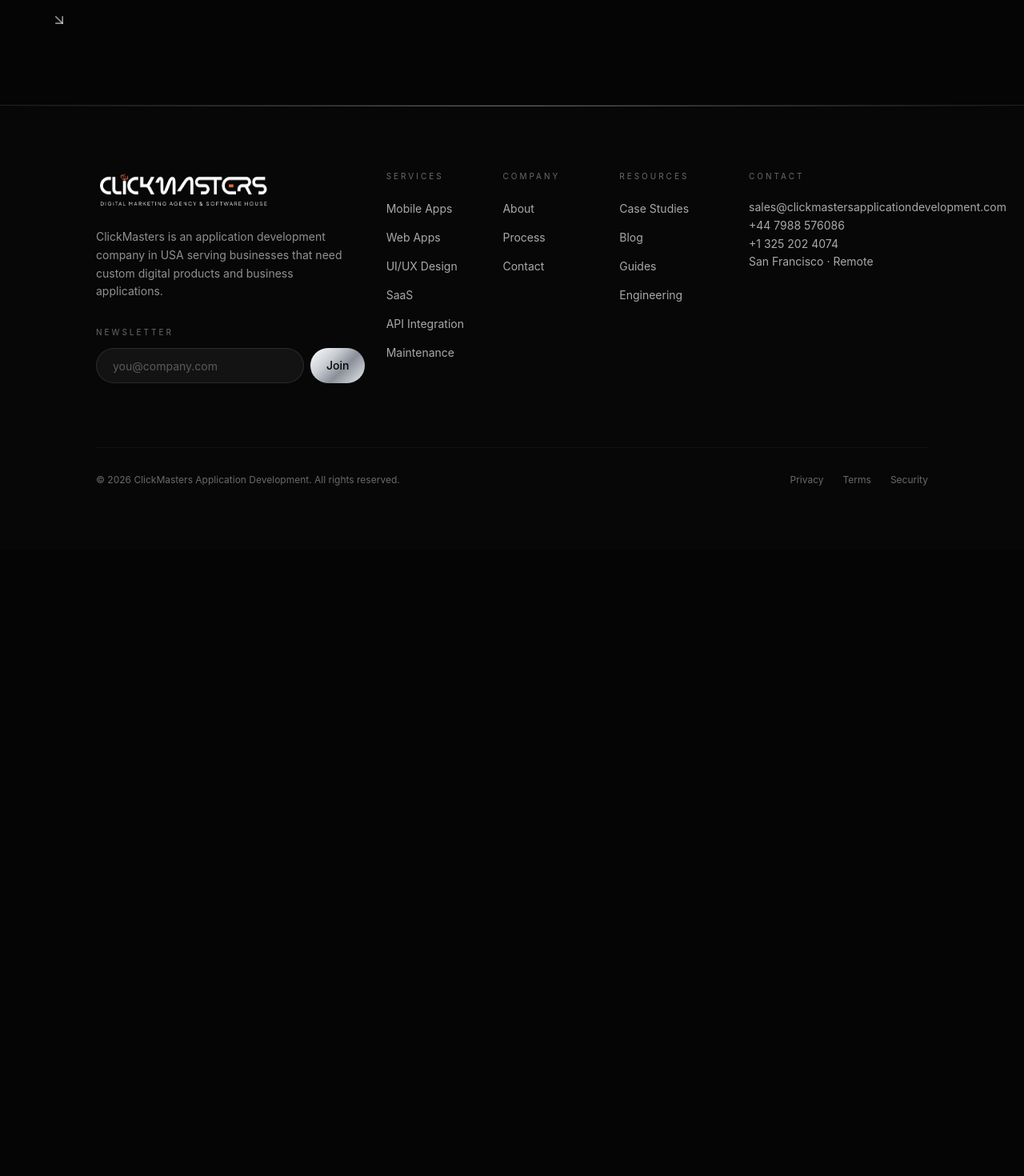
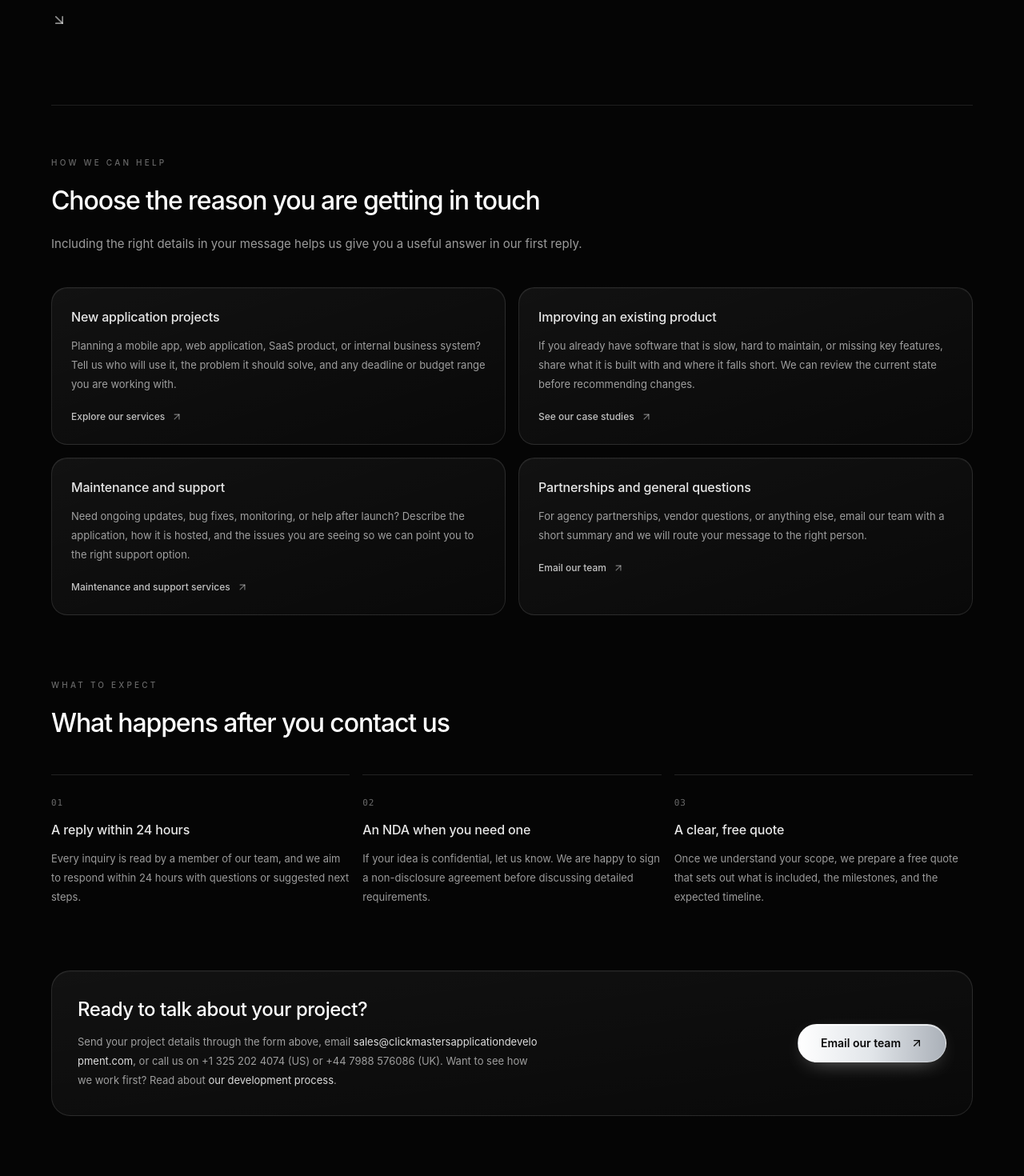
Before and after one commit to clickmaster4285/ApplicationDevelopmentCompany, a Next.js app: page /contact in a window 1280 px wide. Shown: the part 1060-2530 px from the top of the page at 80% size. Before the commit the page ends 1748 px from the top, so only its background shows below. Built offline with nearby package versions, Linux system fonts and the light colour scheme.

Commit message:
Refactor contact page metadata and enhance inquiry sections

```diff
--- a/app/contact/page.tsx
+++ b/app/contact/page.tsx
@@ -1,17 +1,74 @@
 import type { Metadata } from "next";
 import { ArrowDownRight, ArrowUpRight, Clock3, Mail, MapPin, Phone } from "lucide-react";
+import Link from "next/link";
+import { canonicalUrl } from "@/lib/site";
 import { ContactForm } from "./contact-form";
 
+const pageTitle = "Contact ClickMasters | Start a Project";
+const pageDescription =
+  "Tell ClickMasters about your application idea. Our team will review your requirements and get back to you about the next steps.";
+
 export const metadata: Metadata = {
-  title: "Contact ClickMasters | Start a Project",
-  description:
-    "Tell ClickMasters about your application idea. Our team will review your requirements and get back to you about the next steps.",
+  title: pageTitle,
+  description: pageDescription,
+  alternates: {
+    canonical: canonicalUrl("/contact"),
+  },
+  openGraph: {
+    title: pageTitle,
+    description: pageDescription,
+    type: "website",
+    url: canonicalUrl("/contact"),
+  },
+  twitter: {
+    card: "summary_large_image",
+    title: pageTitle,
+    description: pageDescription,
+  },
 };
 
 const steps = [
   { number: "01", title: "Tell us what you have in mind" },
   { number: "02", title: "We review your goals and requirements" },
   { number: "03", title: "We get back to you with next steps" },
+];
+
+const inquiryTypes = [
+  {
+    title: "New application projects",
+    body: "Planning a mobile app, web application, SaaS product, or internal business system? Tell us who will use it, the problem it should solve, and any deadline or budget range you are working with.",
+    link: { label: "Explore our services", href: "/services" },
+  },
+  {
+    title: "Improving an existing product",
+    body: "If you already have software that is slow, hard to maintain, or missing key features, share what it is built with and where it falls short. We can review the current state before recommending changes.",
+    link: { label: "See our case studies", href: "/case-studies" },
+  },
+  {
+    title: "Maintenance and support",
+    body: "Need ongoing updates, bug fixes, monitoring, or help after launch? Describe the application, how it is hosted, and the issues you are seeing so we can point you to the right support option.",
+    link: { label: "Maintenance and support services", href: "/services/software-maintenance-support" },
+  },
+  {
+    title: "Partnerships and general questions",
+    body: "For agency partnerships, vendor questions, or anything else, email our team with a short summary and we will route your message to the right person.",
+    link: { label: "Email our team", href: "mailto:sales@clickmastersapplicationdevelopment.com" },
+  },
+];
+
+const expectations = [
+  {
+    title: "A reply within 24 hours",
+    body: "Every inquiry is read by a member of our team, and we aim to respond within 24 hours with questions or suggested next steps.",
+  },
+  {
+    title: "An NDA when you need one",
+    body: "If your idea is confidential, let us know. We are happy to sign a non-disclosure agreement before discussing detailed requirements.",
+  },
+  {
+    title: "A clear, free quote",
+    body: "Once we understand your scope, we prepare a free quote that sets out what is included, the milestones, and the expected timeline.",
+  },
 ];
 
 export default function ContactPage() {
@@ -108,6 +165,79 @@ export default function ContactPage() {
             <ContactForm />
           </section>
         </div>
+
+        <section aria-labelledby="inquiry-types-heading" className="mt-20 border-t border-white/[0.1] pt-14 md:mt-24 md:pt-16">
+          <p className="mb-4 text-[10px] font-medium uppercase tracking-[0.32em] text-white/40">How we can help</p>
+          <h2 id="inquiry-types-heading" className="max-w-2xl text-[1.65rem] font-medium tracking-[-0.035em] text-white md:text-[2rem]">
+            Choose the reason you are getting in touch
+          </h2>
+          <p className="mt-4 max-w-2xl text-[15px] leading-7 text-white/60">
+            Including the right details in your message helps us give you a useful answer in our first reply.
+          </p>
+          <div className="mt-10 grid gap-4 sm:grid-cols-2">
+            {inquiryTypes.map((item) => (
+              <div
+                key={item.title}
+                className="rounded-[20px] border border-white/[0.11] bg-gradient-to-br from-white/[0.055] to-white/[0.02] p-6 shadow-[inset_0_1px_0_rgba(255,255,255,0.04)]"
+              >
+                <h3 className="text-base font-medium tracking-[-0.01em] text-white/90">{item.title}</h3>
+                <p className="mt-3 text-[13px] leading-6 text-white/60">{item.body}</p>
+                <Link
+                  href={item.link.href}
+                  className="group mt-5 inline-flex items-center gap-2 text-[12px] font-medium text-white/75 transition-colors hover:text-white"
+                >
+                  {item.link.label}
+                  <ArrowUpRight className="h-3.5 w-3.5 text-white/45 transition-transform duration-300 group-hover:-translate-y-0.5 group-hover:translate-x-0.5 group-hover:text-white/80" />
+                </Link>
+              </div>
+            ))}
+          </div>
+        </section>
+
+        <section aria-labelledby="expectations-heading" className="mt-16 md:mt-20">
+          <p className="mb-4 text-[10px] font-medium uppercase tracking-[0.32em] text-white/40">What to expect</p>
+          <h2 id="expectations-heading" className="max-w-2xl text-[1.65rem] font-medium tracking-[-0.035em] text-white md:text-[2rem]">
+            What happens after you contact us
+          </h2>
+          <ol className="mt-10 grid gap-4 md:grid-cols-3">
+            {expectations.map((item, index) => (
+              <li key={item.title} className="border-t border-white/[0.12] pt-5">
+                <span className="font-mono text-[11px] tracking-[0.08em] text-white/40">{String(index + 1).padStart(2, "0")}</span>
+                <h3 className="mt-3 text-base font-medium tracking-[-0.01em] text-white/90">{item.title}</h3>
+                <p className="mt-3 text-[13px] leading-6 text-white/60">{item.body}</p>
+              </li>
+            ))}
+          </ol>
+        </section>
+
+        <section
+          aria-labelledby="contact-cta-heading"
+          className="mt-16 flex flex-col gap-6 rounded-[24px] border border-white/[0.11] bg-gradient-to-br from-white/[0.055] to-white/[0.02] p-6 shadow-[inset_0_1px_0_rgba(255,255,255,0.04)] sm:p-8 md:mt-20 md:flex-row md:items-center md:justify-between"
+        >
+          <div className="max-w-xl">
+            <h2 id="contact-cta-heading" className="text-xl font-medium tracking-[-0.02em] text-white md:text-2xl">
+              Ready to talk about your project?
+            </h2>
+            <p className="mt-3 text-[13px] leading-6 text-white/60">
+              Send your project details through the form above, email{" "}
+              <a href="mailto:sales@clickmastersapplicationdevelopment.com" className="break-all text-white/85 underline-offset-4 hover:underline">
+                sales@clickmastersapplicationdevelopment.com
+              </a>
+              , or call us on +1 325 202 4074 (US) or +44 7988 576086 (UK). Want to see how we work first? Read about{" "}
+              <Link href="/process" className="text-white/85 underline-offset-4 hover:underline">
+                our development process
+              </Link>
+              .
+            </p>
+          </div>
+          <a
+            href="mailto:sales@clickmastersapplicationdevelopment.com"
+            className="group inline-flex h-12 shrink-0 items-center justify-center gap-3 rounded-full border border-white/35 bg-gradient-to-r from-white via-[#e1e5e9] to-[#aab0b8] px-7 text-sm font-semibold text-[#080808] shadow-[0_8px_28px_-14px_rgba(255,255,255,0.65),inset_0_1px_0_rgba(255,255,255,0.9)] transition duration-300 hover:-translate-y-0.5 hover:brightness-105"
+          >
+            Email our team
+            <ArrowUpRight className="h-4 w-4 transition-transform group-hover:-translate-y-0.5 group-hover:translate-x-0.5" />
+          </a>
+        </section>
       </div>
     </main>
   );
```
